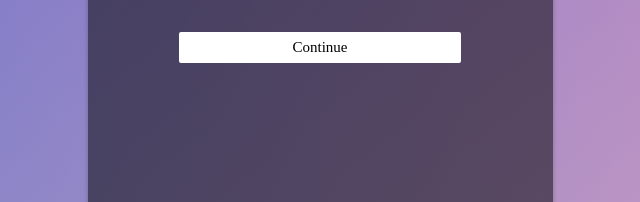
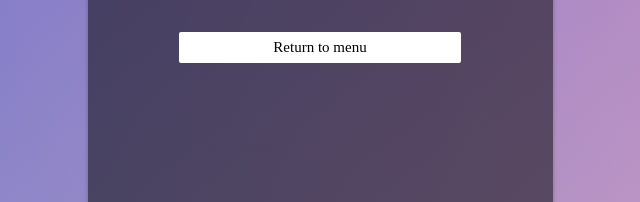
Before and after one commit to Marchello-Projects/Bank-from-Marchello_BFM_, a plain HTML site: page html screens/Ctba screen/ctba.html in a window 1280 px wide. Shown: the part 362-564 px from the top of the page, 320-960 px from the left. Drawn offline with Linux system fonts and the light colour scheme; a web font is replaced by a local one.

Commit message:
Change text button in Ctba screen

```diff
--- a/html screens/Ctba screen/ctba.html
+++ b/html screens/Ctba screen/ctba.html
@@ -28,7 +28,7 @@
                 <div class="mainContent_mainBlock_centerBlock_balanceBlock">
                     <h1 class="mainContent_mainBlock_centerBlock_balanceBlock_titleText">Your balance is: 1000$</h1>
                     <div class="mainContent_mainBlock_centerBlock_balanceBlock_buttonCenter">
-                        <button class="mainContent_mainBlock_centerBlock_balanceBlock_buttonCenter_button">Continue</button>
+                        <button class="mainContent_mainBlock_centerBlock_balanceBlock_buttonCenter_button">Return to menu</button>
                     </div>
                 </div>
             </div>
```
